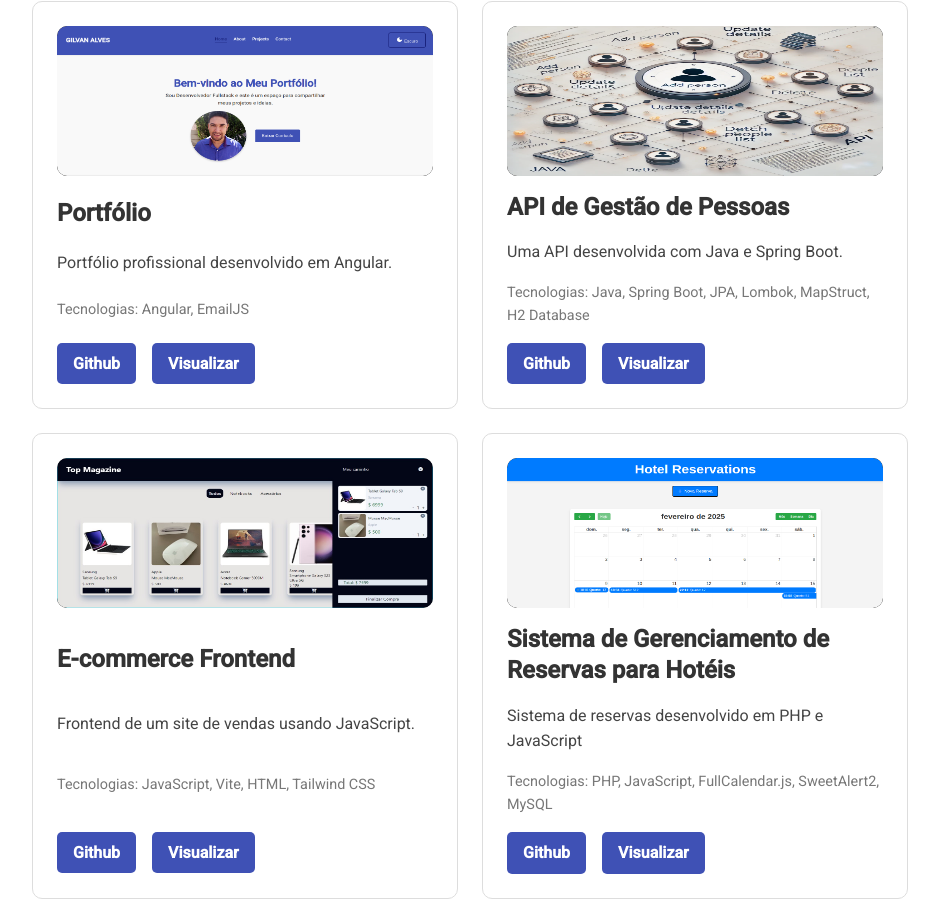
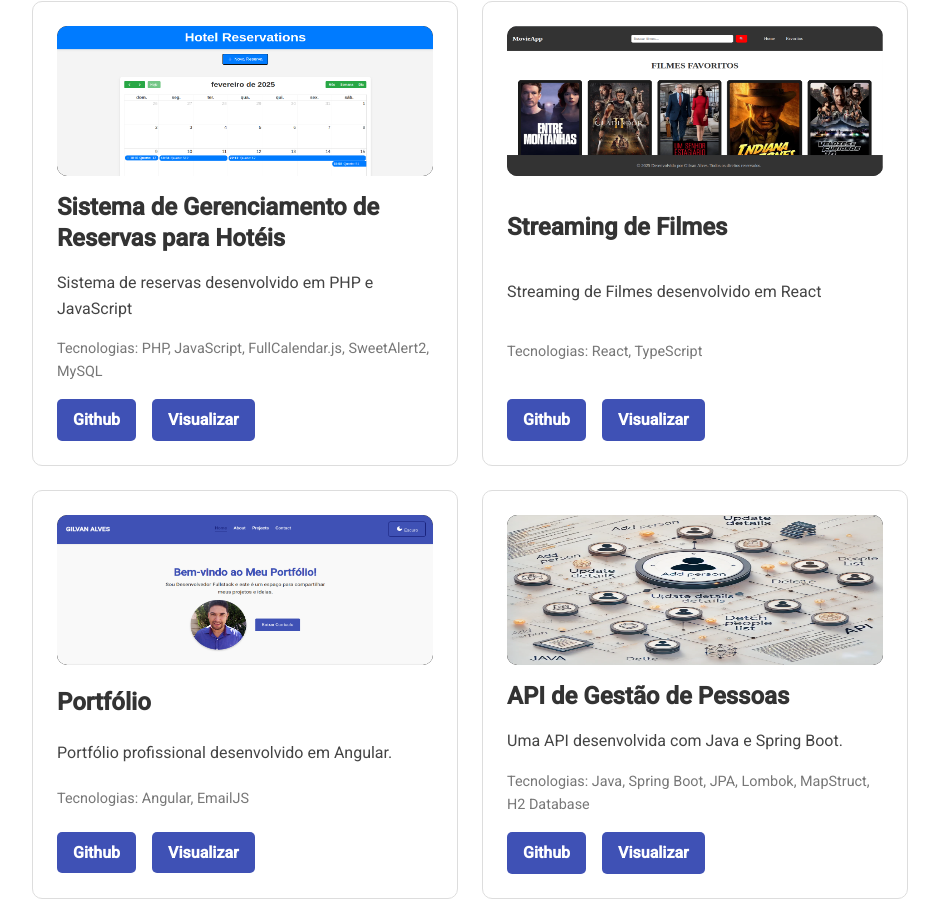
Before and after one commit to Gilvan-R-A/portfolio, an Angular app: page /projects in a window 1280 px wide. Shown: the part 334-1234 px from the top of the page, without its empty margins (170-1109 px from the left). Built offline with nearby package versions, Linux system fonts and the light colour scheme.

Commit message:
feat: new project added to portfolio

```diff
--- a/src/app/projects/projects.component.ts
+++ b/src/app/projects/projects.component.ts
@@ -23,9 +23,25 @@ import { MatSelectModule } from '@angular/material/select';
 export class ProjectsComponent {
   selectedTech: string | null = null;
 
-  technologies = ['Angular','JavaScript', 'PHP','Node.js', 'Java', 'Spring Boot'];
+  technologies = ['Angular', 'React', 'TypeScript','JavaScript', 'PHP','Node.js', 'Java', 'Spring Boot'];
 
   projects = [
+    {
+      name: 'Sistema de Gerenciamento de Reservas para Hotéis',
+      description: 'Sistema de reservas desenvolvido em PHP e JavaScript',
+      technologies: ['PHP', 'JavaScript', 'FullCalendar.js', 'SweetAlert2', 'MySQL'],
+      github: 'https://github.com/Gilvan-R-A/hotel-reservation-app',
+      live: null,
+      image: 'assets/img/projects/hotelReservations.png',
+    },
+    {
+      name: 'Streaming de Filmes',
+      description: 'Streaming de Filmes desenvolvido em React',
+      technologies: ['React', 'TypeScript'],
+      github: 'https://github.com/Gilvan-R-A/movie-streaming-app',
+      live: 'https://movie-streaming-app-mu.vercel.app/',
+      image: 'assets/img/projects/movieApp.png',
+    },
     {
       name: 'Portfólio',
       description: 'Portfólio profissional desenvolvido em Angular.',
@@ -43,28 +59,20 @@ export class ProjectsComponent {
       image: 'assets/img/projects/ApiGestaoPessoas.webp',
     },
     {
+      name: 'API de Notícias',
+      description: 'API criada em Node.js e Express',
+      technologies: ['Node.js', 'Express', 'body-parser', 'cors', 'PostgreSQL'],
+      github: 'https://github.com/Gilvan-R-A/news-api',
+      live: null,
+      image: 'assets/img/projects/ApiNoticias.webp',
+    },
+    {
       name: 'E-commerce Frontend',
       description: 'Frontend de um site de vendas usando JavaScript.',
       technologies: ['JavaScript', 'Vite', 'HTML', 'Tailwind CSS'],
       github: 'https://github.com/Gilvan-R-A/top-magazine-website',
       live: null,
       image: 'assets/img/projects/ecommerce.jpg'
-    },
-    {
-      name: 'Sistema de Gerenciamento de Reservas para Hotéis',
-      description: 'Sistema de reservas desenvolvido em PHP e JavaScript',
-      technologies: ['PHP', 'JavaScript', 'FullCalendar.js', 'SweetAlert2', 'MySQL'],
-      github: 'https://github.com/Gilvan-R-A/hotel-reservation-app',
-      live: null,
-      image: 'assets/img/projects/hotelReservations.png',
-    },
-    {
-      name: 'API de Notícias',
-      description: 'API criada em Node.js e Express',
-      technologies: ['Node.js', 'Express', 'body-parser', 'cors', 'PostgreSQL'],
-      github: 'https://github.com/Gilvan-R-A/news-api',
-      live: null,
-      image: 'assets/img/projects/ApiNoticias.webp',
     },
     {
       name: 'Site de Notícias',
```
Also changed, not shown: src/assets/img/projects/movieApp.png (added).
